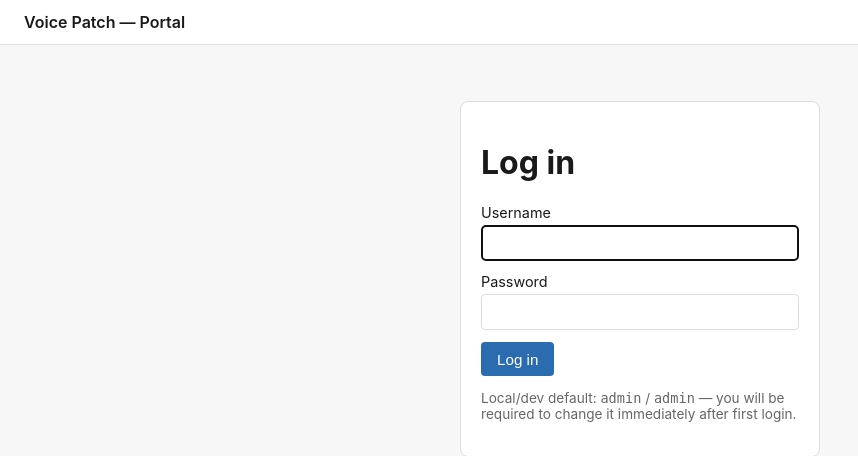
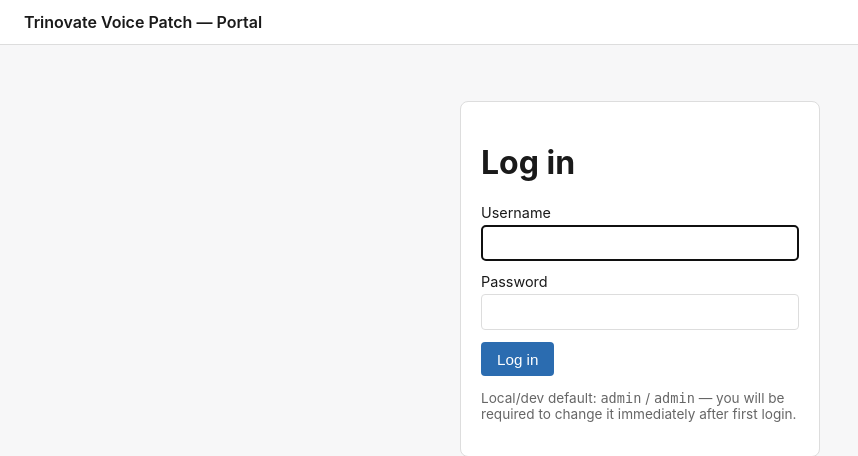
Before and after one commit to nthiangtrinovate/trinovate-voice-patch, a FastAPI app: page /login in a window 1280 px wide. Shown: the top 456 px of the page, without its empty margins (0-858 px from the left). Run offline with FastAPI, Linux system fonts and the light colour scheme.

Commit message:
Update visible branding to "Trinovate Voice Patch"
Cosmetic-only: page titles, nav brand text, and the FastAPI app title.
No engine/auth changes. Matches the corresponding branding commit on
the private master branch (same text, same narrow scope) — this public
snapshot has no shared history with that branch; this is a separate,
equivalent commit applied directly here.

Co-Authored-By: Claude Sonnet 5 <noreply@anthropic.com>

```diff
--- a/portal/app/main.py
+++ b/portal/app/main.py
@@ -18,7 +18,7 @@ logging.basicConfig(
     format="%(asctime)s %(levelname)s %(name)s: %(message)s",
 )
 
-app = FastAPI(title="Voice Patch Portal")
+app = FastAPI(title="Trinovate Voice Patch Portal")
 
 app.mount(
     "/static",
--- a/portal/app/templates/base.html
+++ b/portal/app/templates/base.html
@@ -3,12 +3,12 @@
 <head>
   <meta charset="utf-8">
   <meta name="viewport" content="width=device-width, initial-scale=1">
-  <title>{% block title %}Voice Patch{% endblock %}</title>
+  <title>{% block title %}Trinovate Voice Patch{% endblock %}</title>
   <link rel="stylesheet" href="/static/style.css">
 </head>
 <body>
   <header class="topbar">
-    <a class="brand" href="/">Voice Patch — Portal</a>
+    <a class="brand" href="/">Trinovate Voice Patch — Portal</a>
     {% if username %}
     <form method="post" action="/logout" class="logout-form">
       <span class="muted">{{ username }}</span>
--- a/portal/app/templates/change_password.html
+++ b/portal/app/templates/change_password.html
@@ -1,5 +1,5 @@
 {% extends "base.html" %}
-{% block title %}Change password — Voice Patch{% endblock %}
+{% block title %}Change password — Trinovate Voice Patch{% endblock %}
 {% block content %}
 <div class="card narrow">
   <h1>Change password</h1>
--- a/portal/app/templates/dashboard.html
+++ b/portal/app/templates/dashboard.html
@@ -1,5 +1,5 @@
 {% extends "base.html" %}
-{% block title %}Dashboard — Voice Patch{% endblock %}
+{% block title %}Dashboard — Trinovate Voice Patch{% endblock %}
 {% block content %}
 <div class="card">
   <h1>Upload a video</h1>
--- a/portal/app/templates/job.html
+++ b/portal/app/templates/job.html
@@ -1,5 +1,5 @@
 {% extends "base.html" %}
-{% block title %}Job {{ job_id[:8] }} — Voice Patch{% endblock %}
+{% block title %}Job {{ job_id[:8] }} — Trinovate Voice Patch{% endblock %}
 {% block content %}
 <div id="job-root" data-job-id="{{ job_id }}">
   <div class="card">
--- a/portal/app/templates/login.html
+++ b/portal/app/templates/login.html
@@ -1,5 +1,5 @@
 {% extends "base.html" %}
-{% block title %}Log in — Voice Patch{% endblock %}
+{% block title %}Log in — Trinovate Voice Patch{% endblock %}
 {% block content %}
 <div class="card narrow">
   <h1>Log in</h1>
```
